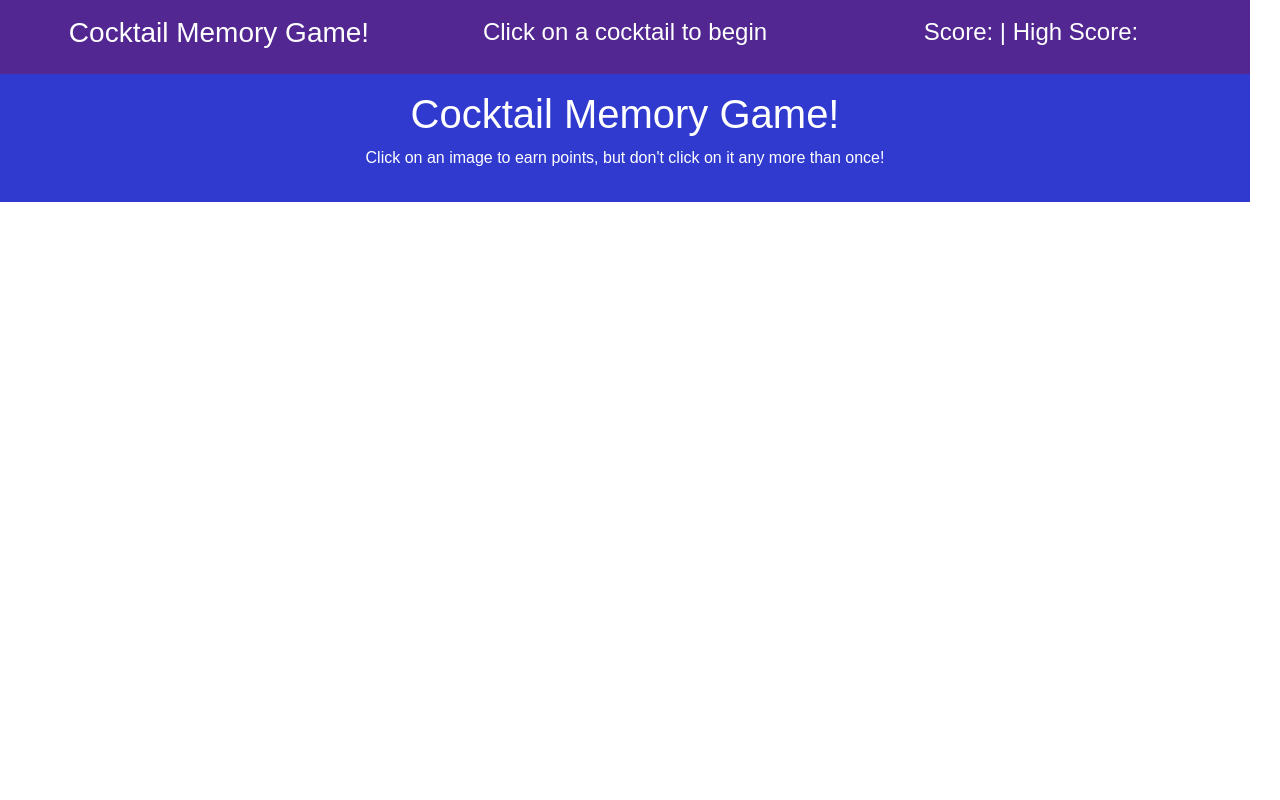
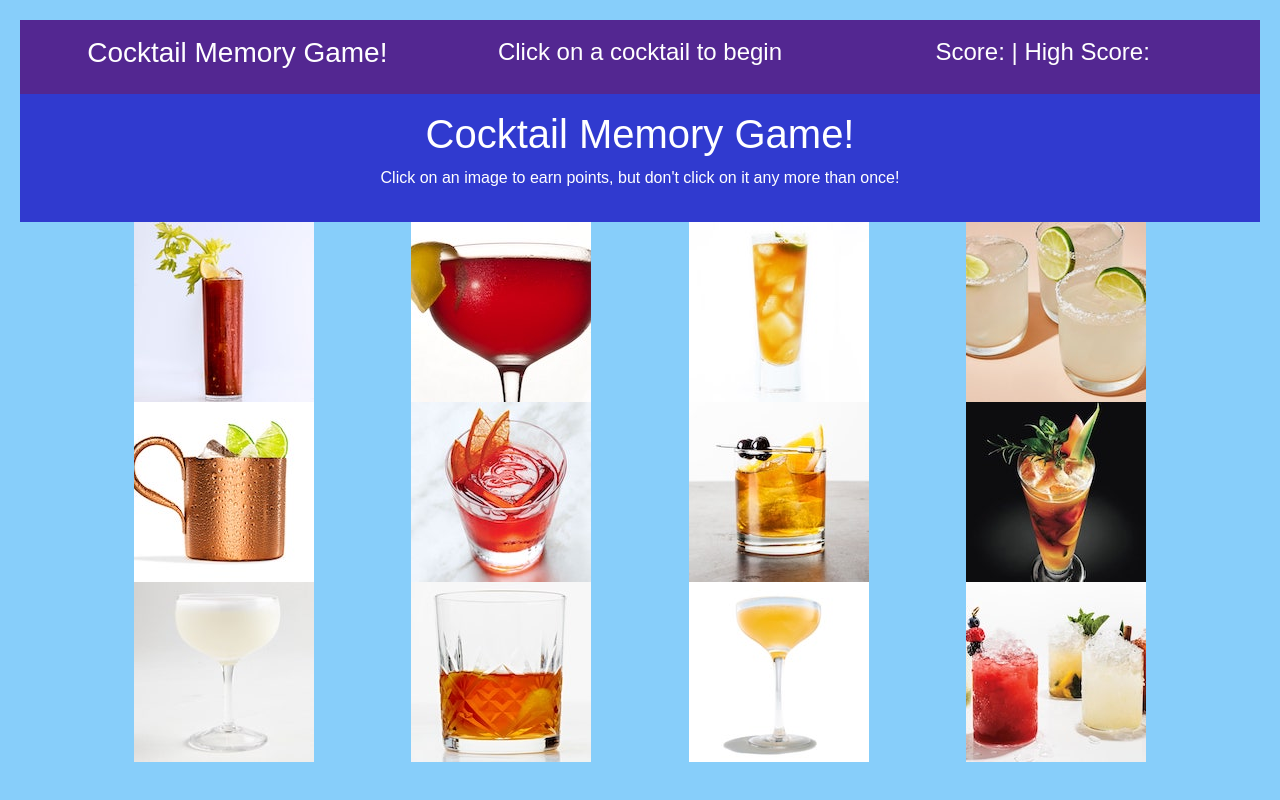
Before and after one commit to RyanKirkland86/react-memory-game, a React (Create React App) app in the folder memorygame/: page / in a window 1280 px wide. Built offline with nearby package versions, Linux system fonts and the light colour scheme.

Commit message:
Got formatting complete, added Wrapper component

```diff
--- a/memorygame/src/App.js
+++ b/memorygame/src/App.js
@@ -1,7 +1,8 @@
 import React, { Component } from "react";
+import Wrapper from "./components/Wrapper";
 import Navbar from "./components/Navbar";
 import Header from "./components/Header";
-// import CocktailCard from "./components/CocktailCard";
+import CocktailCard from "./components/CocktailCard";
 import cocktails from "./cocktails.json";
 
 class App extends Component {
@@ -15,10 +16,23 @@ class App extends Component {
 
   render() {
     return (
-      <div className="container-fluid">
-        <Navbar />
+      <Wrapper>
+        <Navbar
+          score = { this.state.score }
+          highscore = { this.state.highScore }
+        />
         <Header />
-      </div>
+        <div className="container row">
+          {this.state.cocktails.map(cocktail => (
+            <CocktailCard
+              id={cocktail.id}
+              key={cocktail.id}
+              name={cocktail.name}
+              image={cocktail.image}
+            />
+          ))}
+        </div>
+      </Wrapper>
     );
   }
 }
--- a/memorygame/src/cocktails.json
+++ b/memorygame/src/cocktails.json
@@ -2,73 +2,73 @@
     {
         "id": 1,
         "name": "Bloody Mary",
-        "image": "/memorygame/public/images/bloody-mary.jpg",
+        "image": "/images/bloody-mary.jpg",
         "selected": false
     },
     {
         "id": 2,
         "name": "Boulevardier",
-        "image": "/memorygame/public/images/boulevardier.jpg",
+        "image": "/images/boulevardier.jpg",
         "selected": false
     },
     {
         "id": 3,
         "name": "Dark and Stormy",
-        "image": "/memorygame/public/images/dark-and-stormy.jpg",
+        "image": "/images/dark-and-stormy.jpg",
         "selected": false
     },
     {
         "id": 4,
         "name": "Margarita",
-        "image": "/memorygame/public/images/margarita.jpg",
+        "image": "/images/margarita.jpg",
         "selected": false
     },
     {
         "id": 5,
         "name": "Moscow Mule",
-        "image": "/memorygame/public/images/moscow-mule.jpg",
+        "image": "/images/moscow-mule.jpg",
         "selected": false
     },
     {
         "id": 6,
         "name": "Negroni",
-        "image": "/memorygame/public/images/negroni.jpg",
+        "image": "/images/negroni.jpg",
         "selected": false
     },
     {
         "id": 7,
         "name": "Old Fashioned",
-        "image": "/memorygame/public/images/old-fashioned.jpg",
+        "image": "/images/old-fashioned.jpg",
         "selected": false
     },
     {
         "id": 8,
         "name": "Pimm's Cup",
-        "image": "/memorygame/public/images/pimms-cup.jpg",
+        "image": "/images/pimms-cup.jpg",
         "selected": false
     },
     {
         "id": 9,
         "name": "Pisco Sour",
-        "image": "/memorygame/public/images/pisco-sour.jpg",
+        "image": "/images/pisco-sour.jpg",
         "selected": false
     },
     {
         "id": 10,
         "name": "Sazerac",
-        "image": "/memorygame/public/images/sazerac.jpg",
+        "image": "/images/sazerac.jpg",
         "selected": false
     },
     {
         "id": 11,
         "name": "Sidecar",
-        "image": "/memorygame/public/images/sidecar.jpg",
+        "image": "/images/sidecar.jpg",
         "selected": false
     },
     {
         "id": 12,
         "name": "Whiskey Smash",
-        "image": "/memorygame/public/images/whiskey-smash.jpg",
+        "image": "/images/whiskey-smash.jpg",
         "selected": false
     }
 ]
--- a/memorygame/src/components/CocktailCard/index.js
+++ b/memorygame/src/components/CocktailCard/index.js
@@ -3,8 +3,8 @@ import "./style.css";
 
 function CocktailCard(props) {
     return (
-        <div className="img-container col-3 d-flex" id={props.id}>
-            <img src={props.image} alt={props.name} />
+        <div className="col-3 d-flex" key={props.id}>
+            <img className="img-fluid mx-auto" src={props.image} alt={props.name} />
         </div>
     )
 }
--- /dev/null
+++ b/memorygame/src/components/Wrapper/index.js
@@ -0,0 +1,8 @@
+import React from "react";
+import "./style.css";
+
+function Wrapper(props) {
+  return <div className="wrapper">{props.children}</div>;
+}
+
+export default Wrapper;
--- /dev/null
+++ b/memorygame/src/components/Wrapper/style.css
@@ -0,0 +1,10 @@
+.wrapper {
+    background: lightskyblue;
+    height: 100%;
+    display: flex;
+    flex-flow: row wrap;
+    padding: 20px;
+    justify-content: space-around;
+    align-content: flex-start;
+    overflow: auto;
+  }
```
